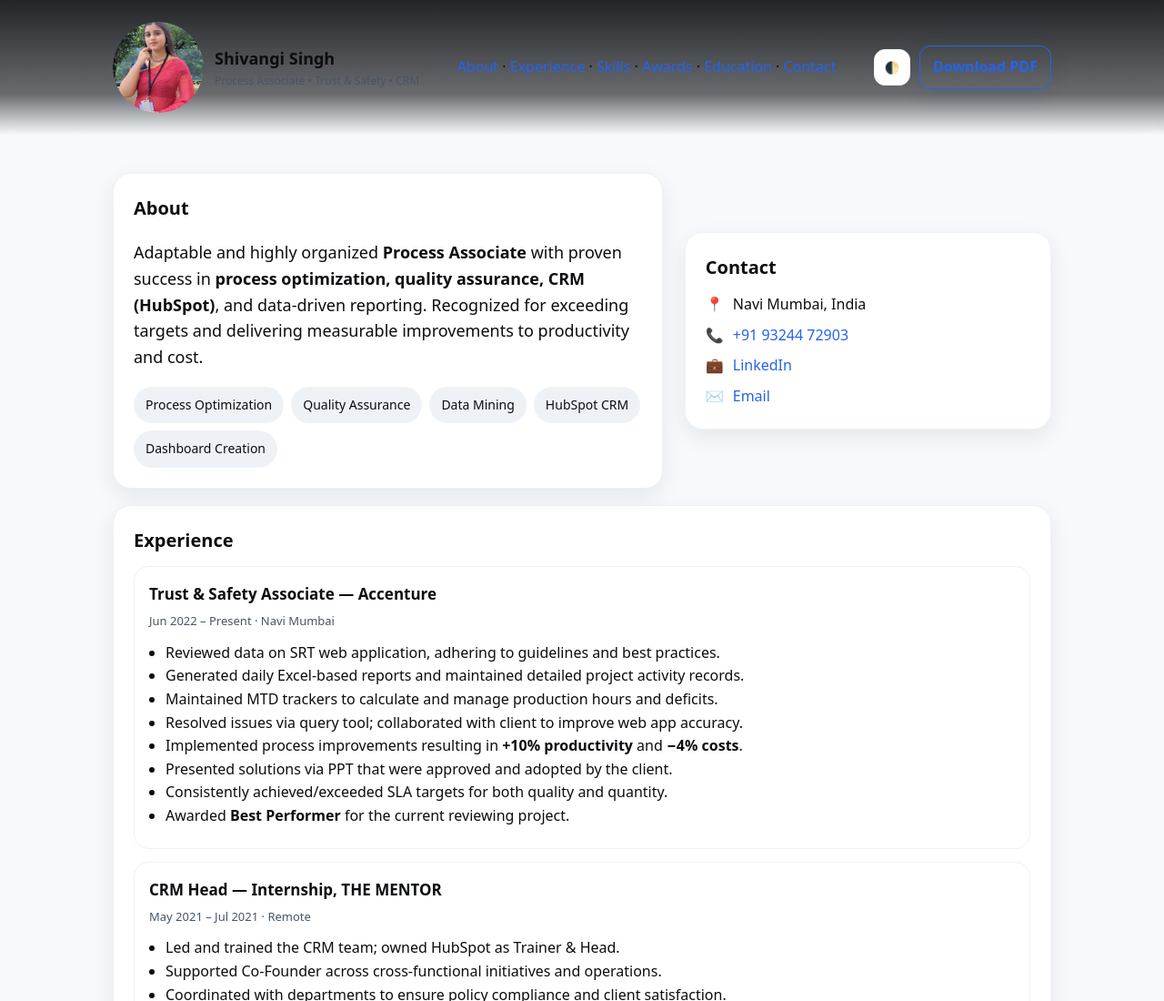
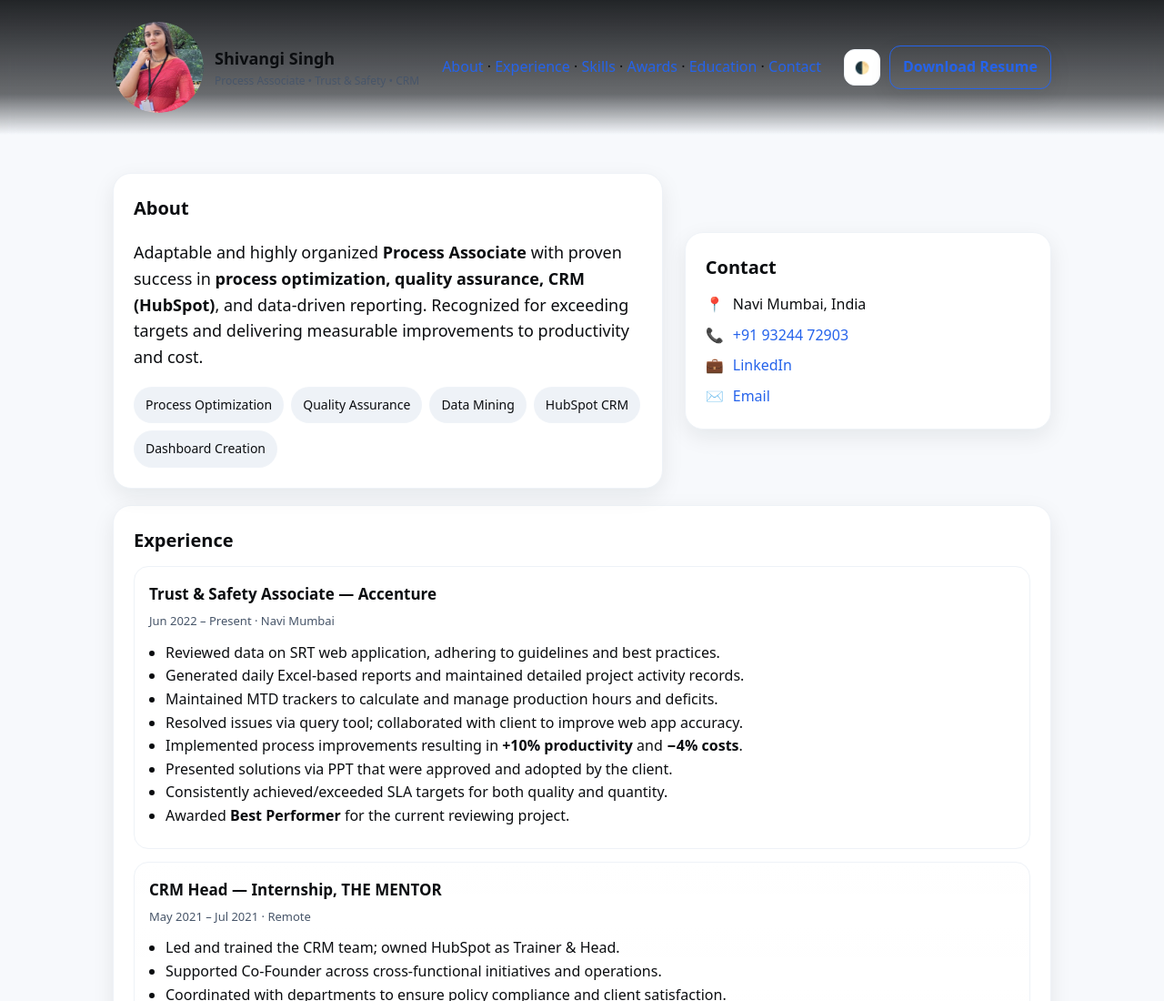
Before and after one commit to Aakash7757/Shivangi-portfolio-, a plain HTML site: page Index.html in a window 1280 px wide. Shown: the top 1100 px of the page at 91% size. Drawn offline with Linux system fonts and the light colour scheme.

Commit message:
Update Index.html

```diff
--- a/Index.html
+++ b/Index.html
@@ -142,7 +142,7 @@
       </nav>
       <div class="actions">
         <button class="icon-btn" id="themeBtn" aria-label="Toggle theme" title="Toggle theme">🌓</button>
-        <a class="btn secondary" href="Shivangi Singh resumee.pdf" download>Download PDF</a>
+        <a class="btn secondary" href="Shivangi Singh resumee.pdf" download>Download Resume</a>
       </div>
     </div>
   </header>
```
